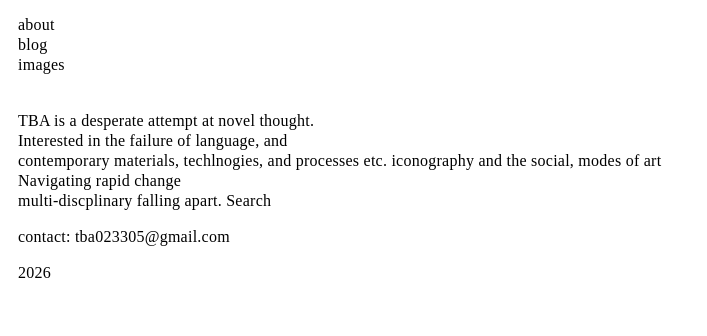
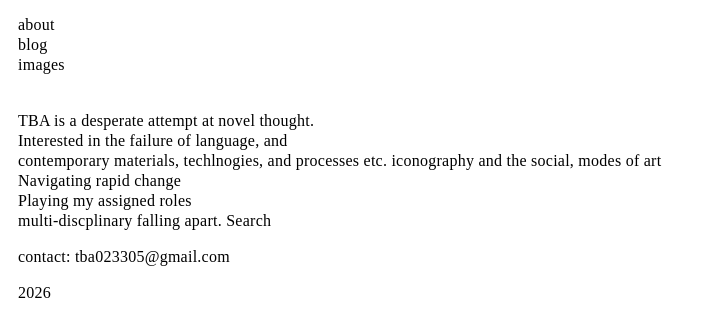
Before and after one commit to three-bedroom-apartment/TBA, an Eleventy site: page src/about.md in a window 1280 px wide. Shown: the part 360-696 px from the top of the page, without its empty margins (0-707 px from the left). Built offline with nearby package versions, Linux system fonts and the light colour scheme; Eleventy itself is replaced by a stand-in of ours; files that its build step writes are made by us from their sources.

Commit message:
Update about.md

```diff
--- a/src/about.md
+++ b/src/about.md
@@ -9,6 +9,7 @@ Interested in the failure of language, and
 contemporary materials, techlnogies, and processes etc.
 iconography and the social, modes of art
 Navigating rapid change
+Playing my assigned roles
 multi-discplinary falling apart. Search
 
 contact: tba023305@gmail.com
```
